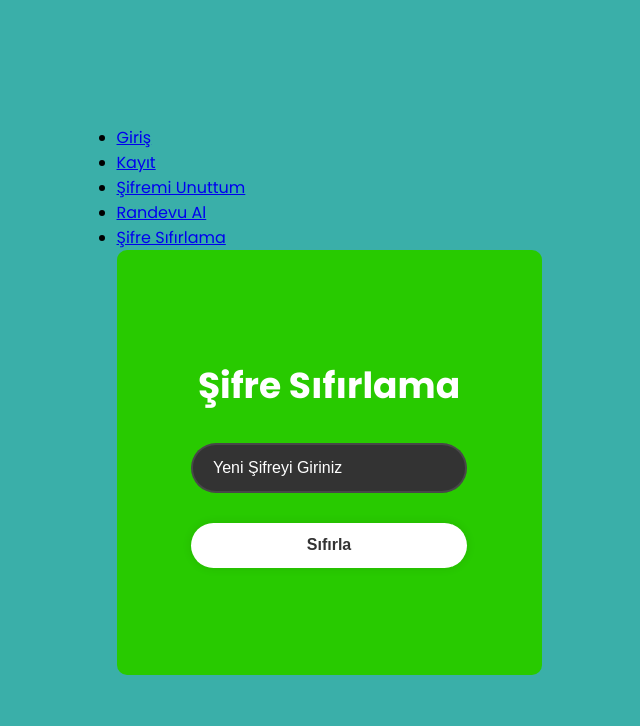
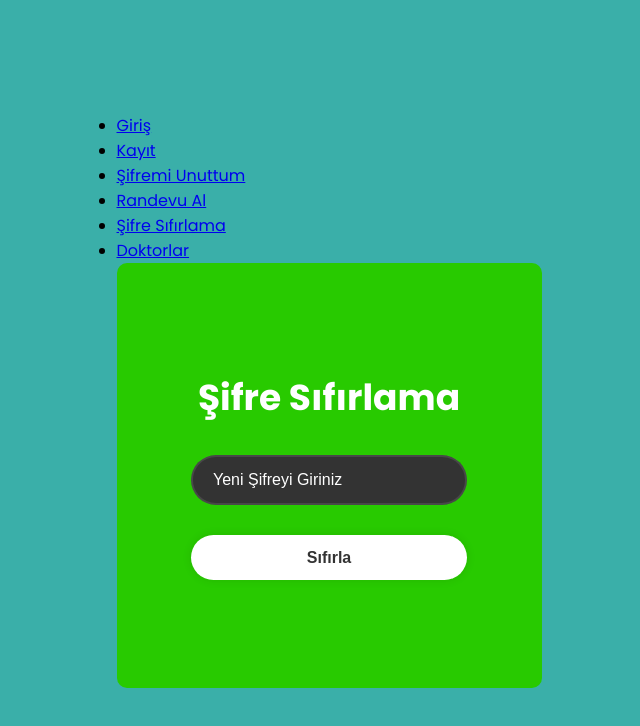
Before and after one commit to TheHypesTR/MedLink-HRS, a React (Vite) app in the folder Frontend/MedLink-App/: page /PasswordForgot in a window 1280 px wide. Shown: the top 726 px of the page, without its empty margins (311-951 px from the left). Built offline with nearby package versions, Linux system fonts and the light colour scheme.

Commit message:
Doktorlar sayfası eklendi

```diff
--- a/Frontend/MedLink-App/src/App.jsx
+++ b/Frontend/MedLink-App/src/App.jsx
@@ -4,6 +4,8 @@ import Register from './Register'
 import Forgot from './Forgot';
 import Appointment from './Appointment';
 import PasswordForgot from './PasswordForgot';
+import Doctors from './Doctors';
+
 
 function App() {
 
@@ -28,6 +30,9 @@ function App() {
           <li>
             <Link to="/PasswordForgot">Şifre Sıfırlama</Link>
           </li>
+          <li>
+            <Link to="/Doctors">Doktorlar</Link>
+          </li>
         </ul>
       </nav>
       <Routes>
@@ -36,6 +41,7 @@ function App() {
         <Route path="/Forgot" element={<Forgot />}/>
         <Route path="/Appointment" element={<Appointment />} />
         <Route path="/PasswordForgot" element={<PasswordForgot />} />
+        <Route path="/Doctors" element={<Doctors />} />
       </Routes>
     </Router>
   )
--- a/Frontend/MedLink-App/src/PasswordForgot.jsx
+++ b/Frontend/MedLink-App/src/PasswordForgot.jsx
@@ -1,4 +1,5 @@
 import React from "react";
+import './LoginRegister.css';
 
 function PasswordForgot() {
     return(
```
Also changed, not shown: Frontend/MedLink-App/src/Doctors.css (added), Frontend/MedLink-App/src/Doctors.jsx (added).
